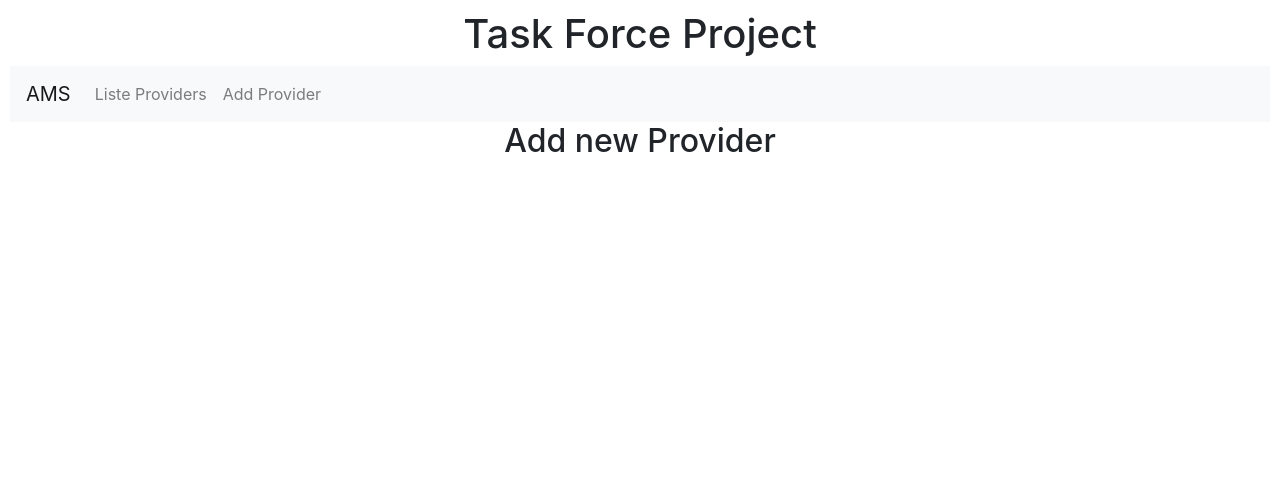
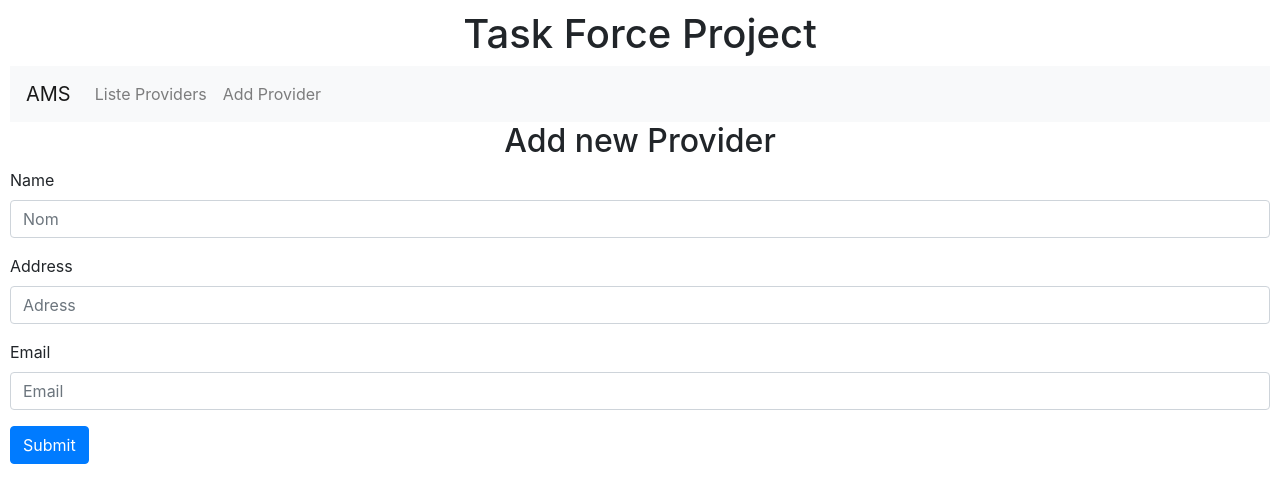
Before and after one commit to MezghichGit/angular_md, an Angular app: page /addProvider in a window 1280 px wide. Shown: the top 502 px of the page. Built offline with nearby package versions, Linux system fonts and the light colour scheme.

Commit message:
add provider

```diff
--- a/src/app/add-provider/add-provider.component.html
+++ b/src/app/add-provider/add-provider.component.html
@@ -1 +1,18 @@
 <h2 align="center">Add new Provider</h2>
+
+<form #provider="ngForm" (ngSubmit)="addProvider(provider)">
+  <div class="form-group">
+    <label for="nom">Name</label>
+    <input ngModel name="nom" type="text" class="form-control" id="nom" aria-describedby="emailHelp" placeholder="Nom">
+  </div>
+  <div class="form-group">
+    <label for="address">Address</label>
+    <input ngModel name="address" type="text" class="form-control" id="address" aria-describedby="emailHelp" placeholder="Adress">
+  </div>
+  <div class="form-group">
+    <label for="email">Email</label>
+    <input ngModel name="email" type="text" class="form-control" id="email" aria-describedby="emailHelp" placeholder="Email">
+  </div>
+
+  <button type="submit" class="btn btn-primary">Submit</button>
+</form>
--- a/src/app/add-provider/add-provider.component.ts
+++ b/src/app/add-provider/add-provider.component.ts
@@ -1,4 +1,5 @@
 import { Component } from '@angular/core';
+import { Provider } from '../models';
 
 @Component({
   selector: 'app-add-provider',
@@ -6,5 +7,7 @@ import { Component } from '@angular/core';
   styleUrl: './add-provider.component.css'
 })
 export class AddProviderComponent {
-
+  addProvider(provider:any){
+    console.log(provider.value)
+  }
 }
--- a/src/app/list-providers/list-providers.component.html
+++ b/src/app/list-providers/list-providers.component.html
@@ -1,5 +1,5 @@
 <h2 align="center">List all providers</h2>
-<button class="btn btn-primary">Ajouter</button>
+<button class="btn btn-primary" (click)="goAdd()">Ajouter</button>
 <br/>
 <table align="center" border="1" class="table">
   <thead>
--- a/src/app/list-providers/list-providers.component.ts
+++ b/src/app/list-providers/list-providers.component.ts
@@ -1,6 +1,7 @@
 import { Component, OnInit } from '@angular/core';
 import { Provider } from '../models';
 import { ProviderService } from '../services/provider.service';
+import { Router } from '@angular/router';
 
 @Component({
   selector: 'app-list-providers',
@@ -11,7 +12,7 @@ export class ListProvidersComponent implements OnInit {
 
   providers: Provider[] = [];
 
-  constructor(private providerService: ProviderService) { }
+  constructor(private providerService: ProviderService, private router:Router) { }
 
   ngOnInit(): void {
     this.refresh();
@@ -25,7 +26,9 @@ export class ListProvidersComponent implements OnInit {
       error => console.log(error)
     );
   }
-
+  goAdd(){
+     this.router.navigate(["addProvider"]);
+  }
   deleteProvider(id:number)
   {
     this.providerService.deleteProvider(id).subscribe(
```
